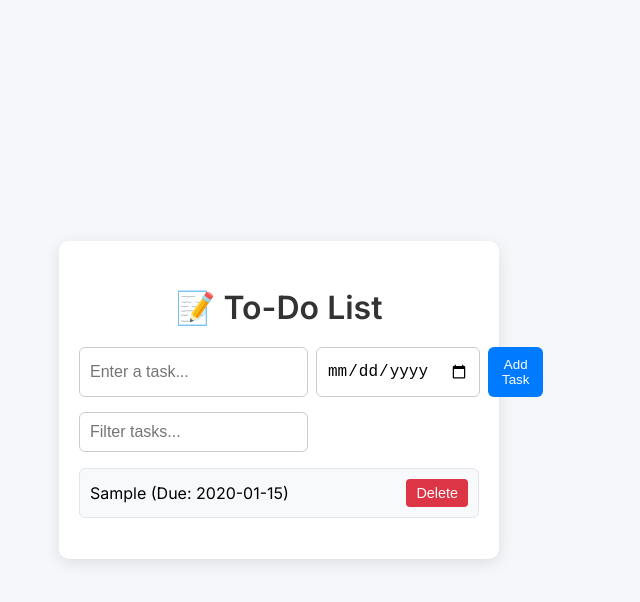
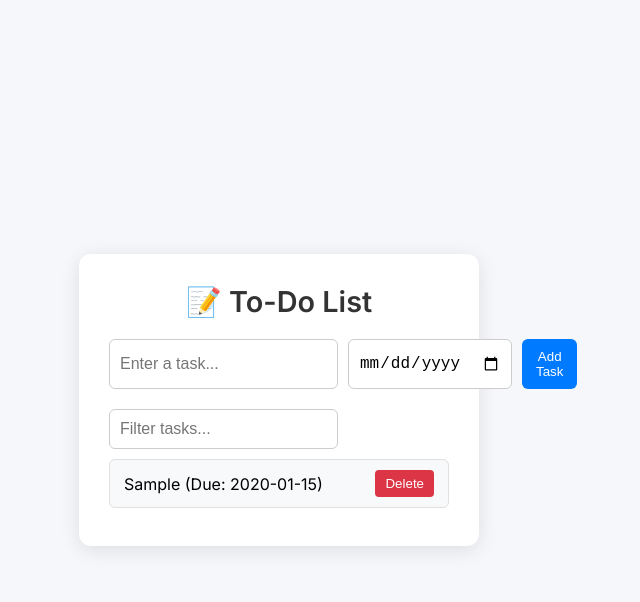
Before and after one commit to Revou-Coding-Camp/codingcamp-7-jul-25-SalwaLintang, a plain HTML site: page index.html in a window 1280 px wide. Both pictures are taken after typing "Sample", "2020-01-15" into the empty fields and a click on the button "Add Task". Shown: the whole page, without its empty margins (361-1001 px from the left). Drawn offline with Linux system fonts and the light colour scheme.

Commit message:
Update style.css

```diff
--- a/css/style.css
+++ b/css/style.css
@@ -1,11 +1,14 @@
-/* Import Google Fonts untuk kesan clean modern */
 @import url('https://fonts.googleapis.com/css2?family=Inter:wght@400;600&display=swap');
+
+* {
+    margin: 0;
+    padding: 0;
+    box-sizing: border-box;
+}
 
 body {
     font-family: 'Inter', sans-serif;
     background-color: #f5f7fa;
-    margin: 0;
-    padding: 0;
     display: flex;
     justify-content: center;
     align-items: center;
@@ -14,29 +17,26 @@ body {
 
 .container {
     background: #ffffff;
-    padding: 25px 20px;
-    border-radius: 10px;
-    box-shadow: 0 4px 15px rgba(0, 0, 0, 0.1);
+    padding: 30px;
+    border-radius: 12px;
+    box-shadow: 0 4px 20px rgba(0,0,0,0.1);
     width: 400px;
-    max-width: 90%;
 }
 
 h1 {
     text-align: center;
     color: #333;
     margin-bottom: 20px;
-    font-weight: 600;
+    font-size: 1.8rem;
 }
 
 form {
     display: flex;
-    gap: 8px;
-    margin-bottom: 15px;
+    gap: 10px;
+    margin-bottom: 20px;
 }
 
-form input[type="text"],
-form input[type="date"],
-.filter input {
+form input, .filter input {
     flex: 1;
     padding: 10px;
     border: 1px solid #ccc;
@@ -47,7 +47,7 @@ form input[type="date"],
 form button {
     padding: 10px 14px;
     background-color: #007bff;
-    color: #fff;
+    color: white;
     border: none;
     border-radius: 6px;
     cursor: pointer;
@@ -60,13 +60,13 @@ form button:hover {
 
 ul {
     list-style: none;
-    padding: 0;
+    margin-top: 10px;
 }
 
 li {
     background: #f8f9fa;
-    padding: 10px;
-    border: 1px solid #e2e6ea;
+    padding: 10px 14px;
+    border: 1px solid #e0e0e0;
     border-radius: 6px;
     margin-bottom: 8px;
     display: flex;
@@ -75,15 +75,14 @@ li {
 }
 
 .delete-btn {
-    background-color: #dc3545;
-    color: #fff;
+    background: #dc3545;
+    color: white;
     border: none;
     border-radius: 4px;
     padding: 6px 10px;
     cursor: pointer;
-    font-size: 0.9rem;
 }
 
 .delete-btn:hover {
-    background-color: #c82333;
+    background: #c82333;
 }
```
